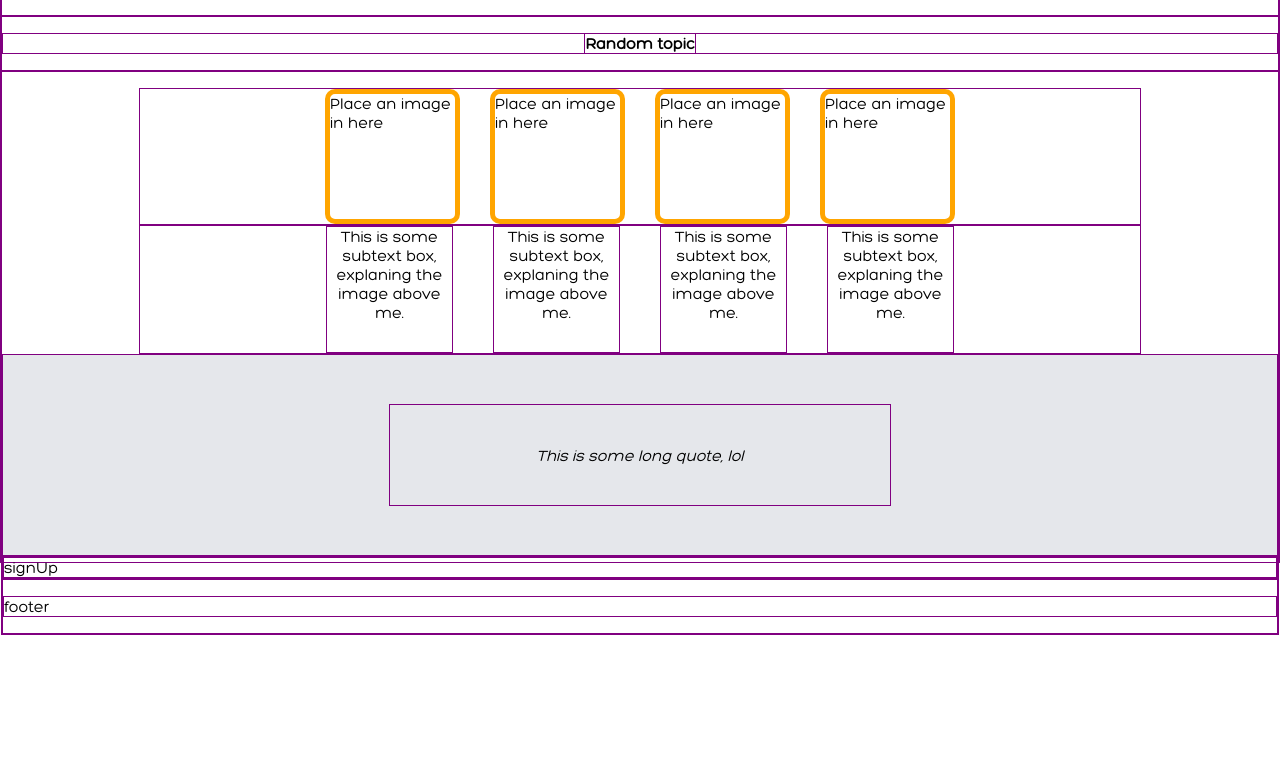
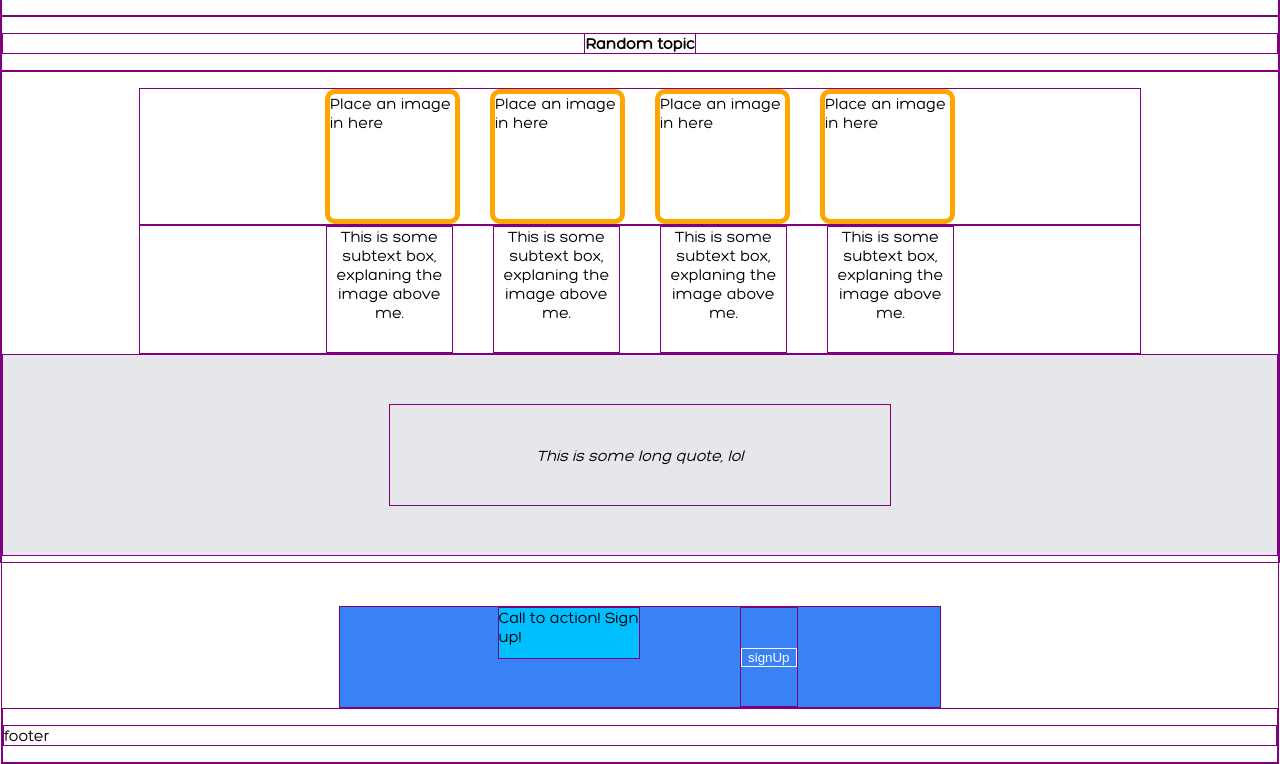
Before and after one commit to GreenChiles/Landing-Page, a plain HTML site: page index.html in a window 1280 px wide. Shown: the part 239-1003 px from the top of the page. Before the commit the page ends 874 px from the top, so only its background shows below. Drawn offline with Linux system fonts and the light colour scheme.

Commit message:
working on buttom sign up button

```diff
--- a/index.html
+++ b/index.html
@@ -50,7 +50,10 @@
     </div>
 
     <div class="blueContainer">
-        <div id="signUp">signUp</div>
+        <div id="signUp">
+            <button type="button" id="bottomSignUp">signUp</button>
+        </div>
+        <div id="blueTextBox">Call to action! Sign up!</div>
     </div>
 
 
--- a/styles.css
+++ b/styles.css
@@ -186,3 +186,40 @@ border-radius: 10px;
      word-wrap: break-word;
      font-style: italic;
  }
+
+ .blueContainer {
+    background-color: #3882F6;
+    width: 600px;
+    height: 100px;
+    justify-content: center;
+    display: flex;
+    margin: auto;
+    margin-top: 50px;
+ }
+
+ #signUp {
+     margin-left: 400px;
+     background-color:#3882F6;
+     display: flex;
+     flex-direction: column;
+     justify-content: center;
+     width: 100px;
+     position: relative;
+ }
+
+ #bottomSignUp {
+     background-color: #3882F6;
+     border: 1px solid white;
+     color: white;
+     order: 2;
+ }
+
+ #blueTextBox {
+     background-color:deepskyblue;
+     width: 300px;
+     height: 50%;
+     position: relative;
+     order: 1;
+     display: inline-block;
+     right: 300px;
+ }
```
